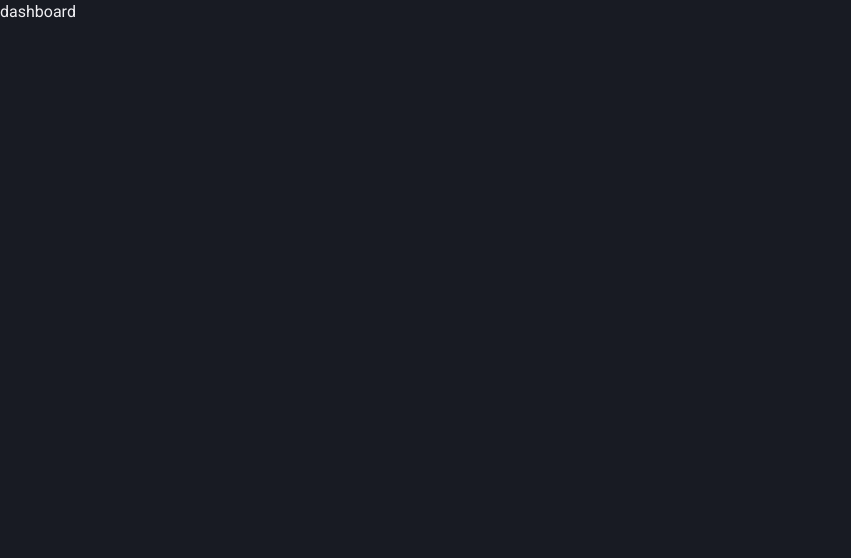
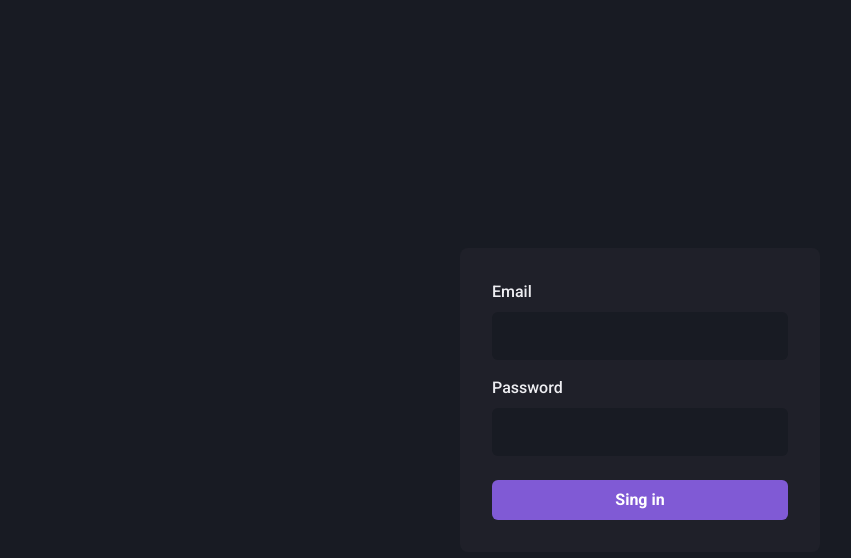
Before and after one commit to AndersonAndrad/course-ignite-rocketseat-frontend-module04-nextjs, a Next.js app: page / in a window 1280 px wide. Shown: the top 558 px of the page, without its empty margins (0-851 px from the left). Built offline with nearby package versions, Linux system fonts and the light colour scheme.

Commit message:
styled - create the login page

```diff
--- a/src/pages/index.tsx
+++ b/src/pages/index.tsx
@@ -1,7 +1,22 @@
+// chakra-ui
+import { Button, Flex, FormControl, FormLabel, Input, Stack } from '@chakra-ui/react'
+
 export default function Home () {
   return (
-    <div>
-      <h1>dashboard</h1>
-    </div>
+    <Flex w='100vw' h='100vh' align='center' justify='center'>
+      <Flex as='form' w='100%' maxW={360} bg='gray.800' p='8' borderRadius={8} flexDir='column' >
+        <Stack spacing='4'>
+          <FormControl>
+            <FormLabel htmlFor='email'>Email</FormLabel>
+            <Input name='email' id='email' type='email' focusBorderColor='purple.500' bgColor='gray.900' variant='field' _hover={{ bgColor: 'gray.900' }} size='lg' />
+          </FormControl>
+          <FormControl>
+            <FormLabel htmlFor='password'>Password</FormLabel>
+            <Input name='password' id='password' type='password' focusBorderColor='purple.500' bgColor='gray.900' variant='field' _hover={{ bgColor: 'gray.900' }} size='lg' />
+          </FormControl>
+        </Stack>
+        <Button type='submit' mt='6' colorScheme='purple'>Sing in</Button>
+      </Flex>
+    </Flex>
   )
 }
```
